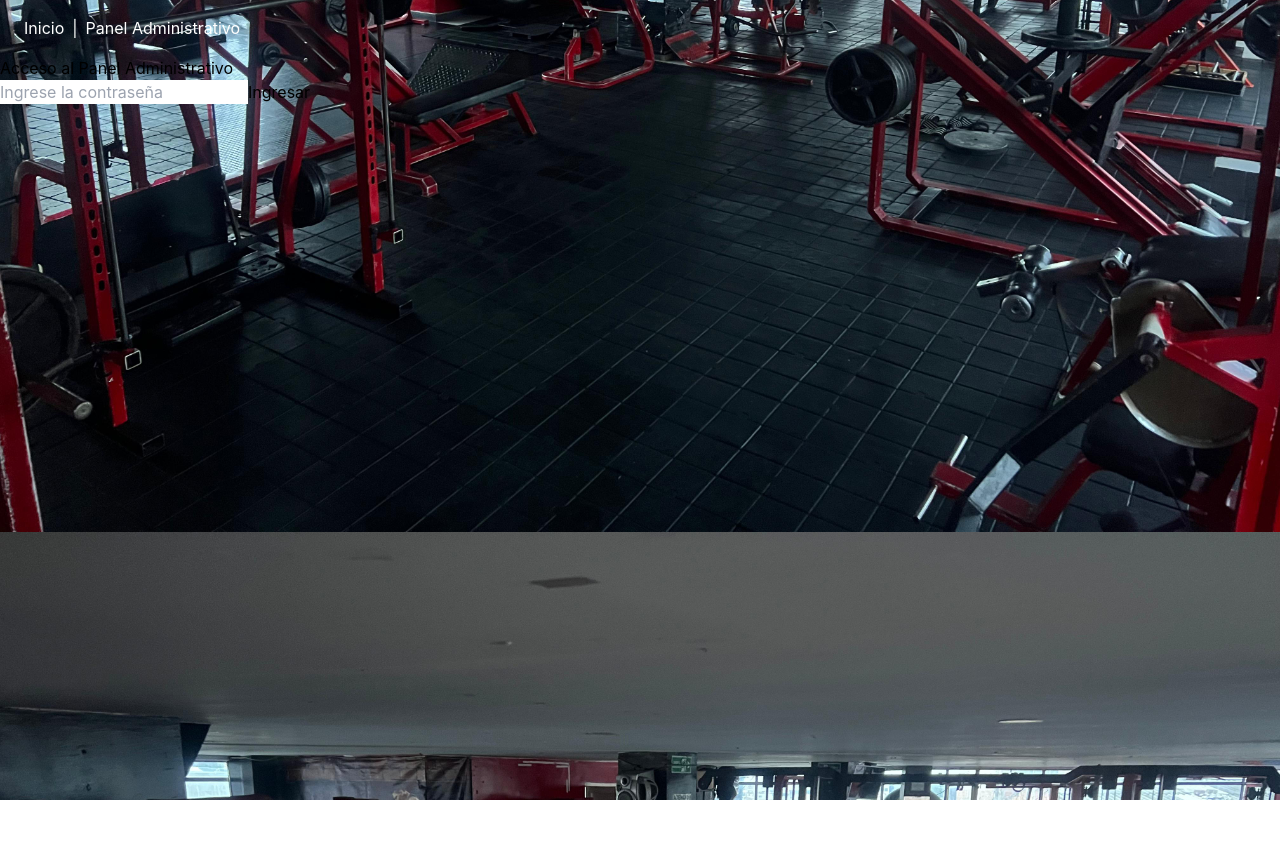
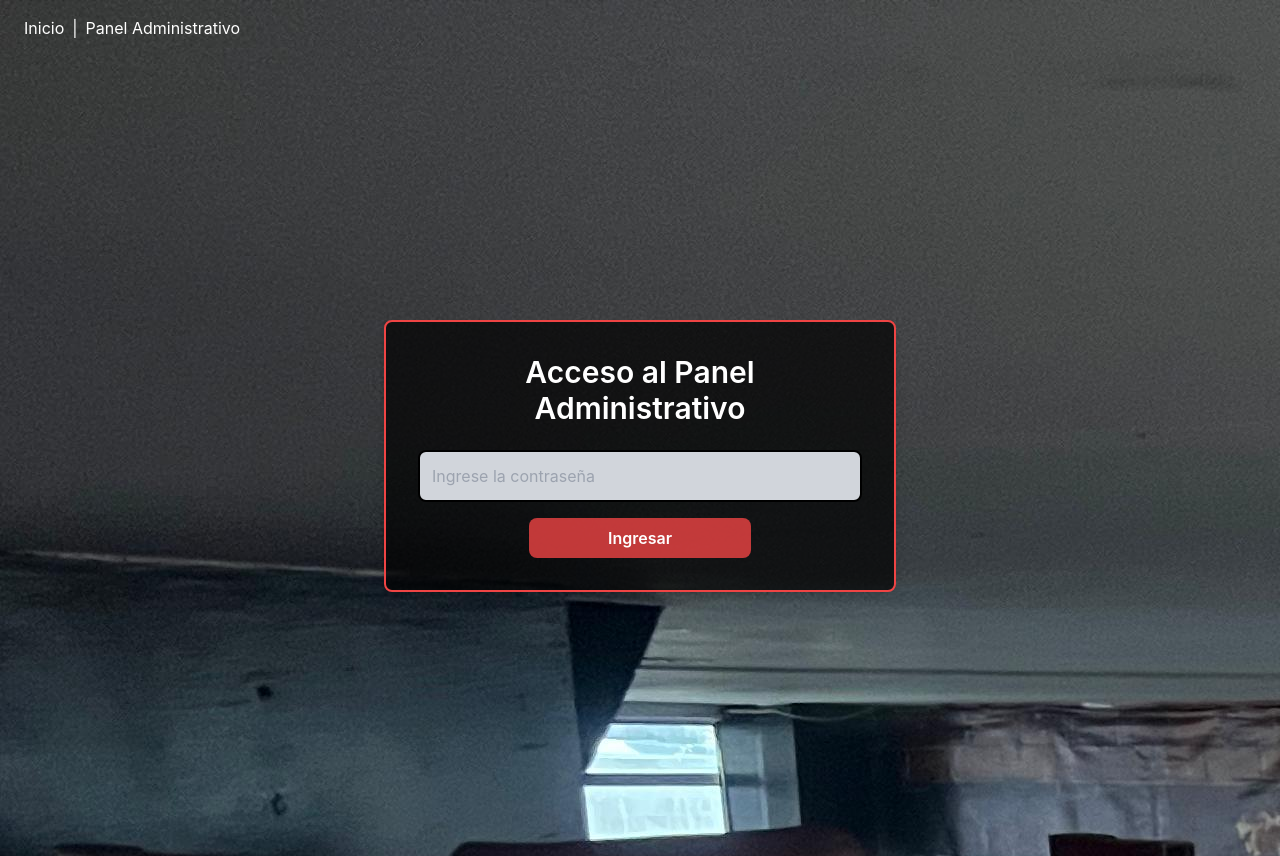
Before and after one commit to mtovar98/mi-proyecto-gimnasio, a React (Create React App) app in the folder frontend/: page /admin in a window 1280 px wide. Before the commit the page ends 800 px from the top, so only its background shows below. Built offline with nearby package versions, Linux system fonts and the light colour scheme.

Commit message:
frontend de inicio y panel administrativo listo

```diff
--- a/frontend/public/index.html
+++ b/frontend/public/index.html
@@ -13,7 +13,8 @@
     <link rel="manifest" href="%PUBLIC_URL%/manifest.json" />
     <title>React App</title>
   </head>
-  <body class="bg-cover bg-center bg-no-repeat h-screen w-screen overflow-hidden" style="background-image: url('/gimnasio-bg.jpg');">
+  <body class="bg-cover bg-center bg-no-repeat h-screen w-screen overflow-hidden"
+      style="background-image: url('/gimnasio-bg.jpg'); background-attachment: fixed; margin: 0; padding: 0;">
     <noscript>You need to enable JavaScript to run this app.</noscript>
     <div id="root" ></div>
   </body>
--- a/frontend/src/pages/Admin.js
+++ b/frontend/src/pages/Admin.js
@@ -114,16 +114,23 @@ const Admin = () => {
 
   if (!authenticated) {
     return (
-      <div>
-        <div>
-          <h1>Acceso al Panel Administrativo</h1>
+      <div className='flex justify-center items-center h-screen h-screen w-full'>
+
+          {/*contendor de la tarjeta */}
+        <div className='bg-black/70 p-8 rounded-lg shadow-lg w-full max-w-lg border-2 border-red-500'>
+          <h1 className='text-white text-3xl font-semibold text-center mb-6'>Acceso al Panel Administrativo</h1>
+
+            {/*campo de busqueda */}
+          <div className='mb-4'>
             <input
               type="password"
               placeholder="Ingrese la contraseña"
               value={password}
               onChange={(e) => setPassword(e.target.value)}
+              className='w-full p-3 border bg-gray-300 text-black border-2 border-black rounded-lg focus:outline-none focus:ring-2 focus:ring-gray-700'
             />
-          <button onClick={handleAuth}>Ingresar</button>
+          </div>
+            <button onClick={handleAuth} className="w-1/2 mx-auto block p-2 bg-red-500/80 text-white font-semibold rounded-lg hover:bg-red-600 transition duration-200">Ingresar</button>
         </div>
       </div>
     );
--- a/frontend/src/pages/Home.js
+++ b/frontend/src/pages/Home.js
@@ -23,7 +23,7 @@ const Home = () => {
     };
 
     return (
-        <div className="flex justify-center items-center min-h-screen bg-cover bg-center" style={{ backgroundImage: 'url("/ruta/de/tu/imagen.jpg")' }}>
+        <div className="flex justify-center items-center h-screen h-screen w-full overflow-hidden">
             {/* Contenedor de la tarjeta */}
             <div className="bg-black/60 p-8 rounded-lg shadow-lg w-full max-w-lg border-2 border-red-500">
                 <h1 className="text-3xl font-semibold text-center text-white mb-6">Consulta de Clientes</h1>
```
Also changed, not shown: 1 other file (tests, documents, lock files or other folders). Lines whose indentation alone changed are shown as unchanged.
